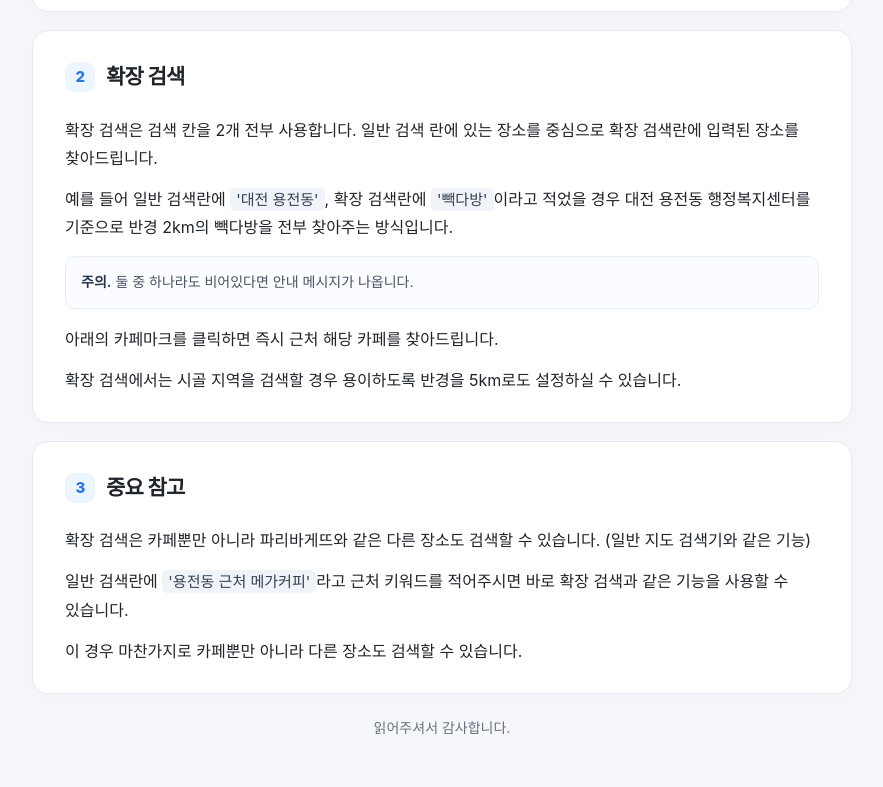
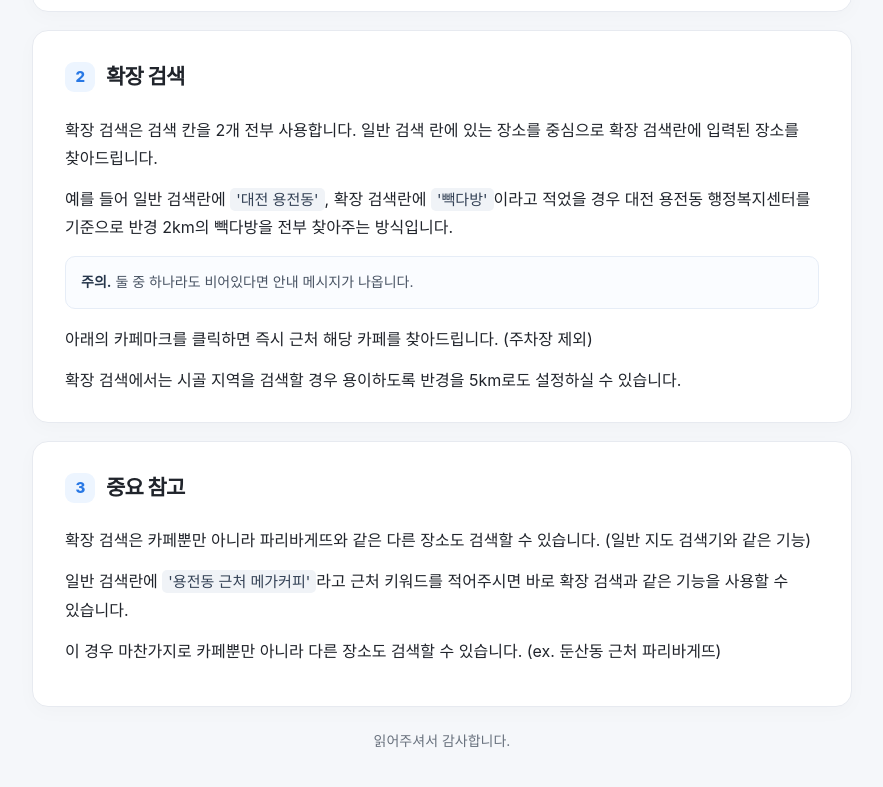
Before and after one commit to totomaro1/cafefinder, a plain HTML site: page cafe_finder_manual.html in a window 1280 px wide. Shown: the part 764-1551 px from the top of the page, without its empty margins (198-1081 px from the left). Drawn offline with Linux system fonts and the light colour scheme.

Commit message:
Update cafe_finder_manual.html

```diff
--- a/cafe_finder_manual.html
+++ b/cafe_finder_manual.html
@@ -176,7 +176,7 @@
         <p>확장 검색은 검색 칸을 2개 전부 사용합니다. 일반 검색 란에 있는 장소를 중심으로 확장 검색란에 입력된 장소를 찾아드립니다.</p>
         <p>예를 들어 일반 검색란에 <span class="example">'대전 용전동'</span>, 확장 검색란에 <span class="example">'빽다방'</span>이라고 적었을 경우 대전 용전동 행정복지센터를 기준으로 반경 2km의 빽다방을 전부 찾아주는 방식입니다.</p>
         <div class="note"><strong>주의.</strong> 둘 중 하나라도 비어있다면 안내 메시지가 나옵니다.</div>
-        <p style="margin-top:16px;">아래의 카페마크를 클릭하면 즉시 근처 해당 카페를 찾아드립니다.</p>
+        <p style="margin-top:16px;">아래의 카페마크를 클릭하면 즉시 근처 해당 카페를 찾아드립니다. (주차장 제외)</p>
         <p>확장 검색에서는 시골 지역을 검색할 경우 용이하도록 반경을 5km로도 설정하실 수 있습니다.</p>
       </section>
 
@@ -184,7 +184,7 @@
         <h2><span class="number">3</span>중요 참고</h2>
         <p>확장 검색은 카페뿐만 아니라 파리바게뜨와 같은 다른 장소도 검색할 수 있습니다. (일반 지도 검색기와 같은 기능)</p>
         <p>일반 검색란에 <span class="example">'용전동 근처 메가커피'</span>라고 근처 키워드를 적어주시면 바로 확장 검색과 같은 기능을 사용할 수 있습니다.</p>
-        <p>이 경우 마찬가지로 카페뿐만 아니라 다른 장소도 검색할 수 있습니다.</p>
+        <p>이 경우 마찬가지로 카페뿐만 아니라 다른 장소도 검색할 수 있습니다. (ex. 둔산동 근처 파리바게뜨)<p>
       </section>
     </main>
 
```
